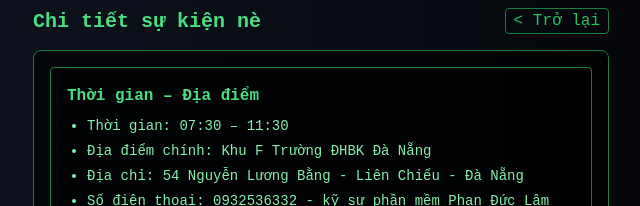
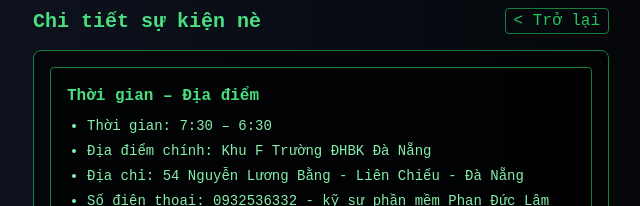
Before and after one commit to lamnino08/boardgame, a Next.js app: page /graduate/event-detail in a window 1280 px wide. Shown: the top 206 px of the page, without its empty margins (319-959 px from the left). Built offline with nearby package versions, Linux system fonts and the light colour scheme.

Commit message:
fix graduate getlink

```diff
--- a/app/graduate/event-detail/page.tsx
+++ b/app/graduate/event-detail/page.tsx
@@ -56,7 +56,7 @@ export default function EventDetailPage() {
                     <div className="rounded border border-green-700 p-4 bg-black/50 mb-2">
                         <div className="text-green-400 font-semibold mb-2">Thời gian – Địa điểm</div>
                         <ul className="list-disc pl-5 text-green-300 text-sm space-y-1">
-                            <li>Thời gian: 07:30 – 11:30</li>
+                            <li>Thời gian: 7:30 – 6:30</li>
                             <li>Địa điểm chính: {DEST_NAME}</li>
                             <li>Địa chỉ: {DEST_ADDRESS}</li>
                             <li>Số điện thoại: {DEST_SDT} - kỹ sư phần mềm Phan Đức Lâm</li>
```
Also changed, not shown: 1 other file (tests, documents, lock files or other folders).
